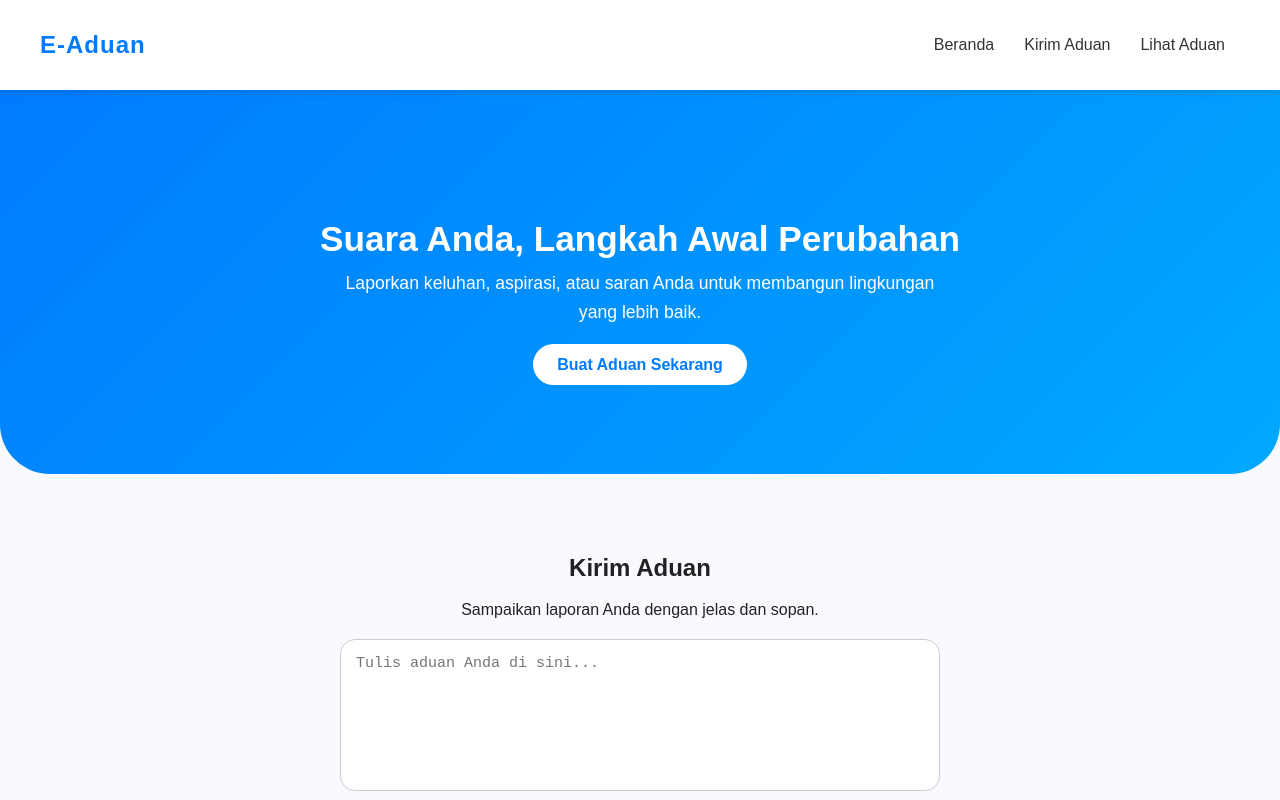
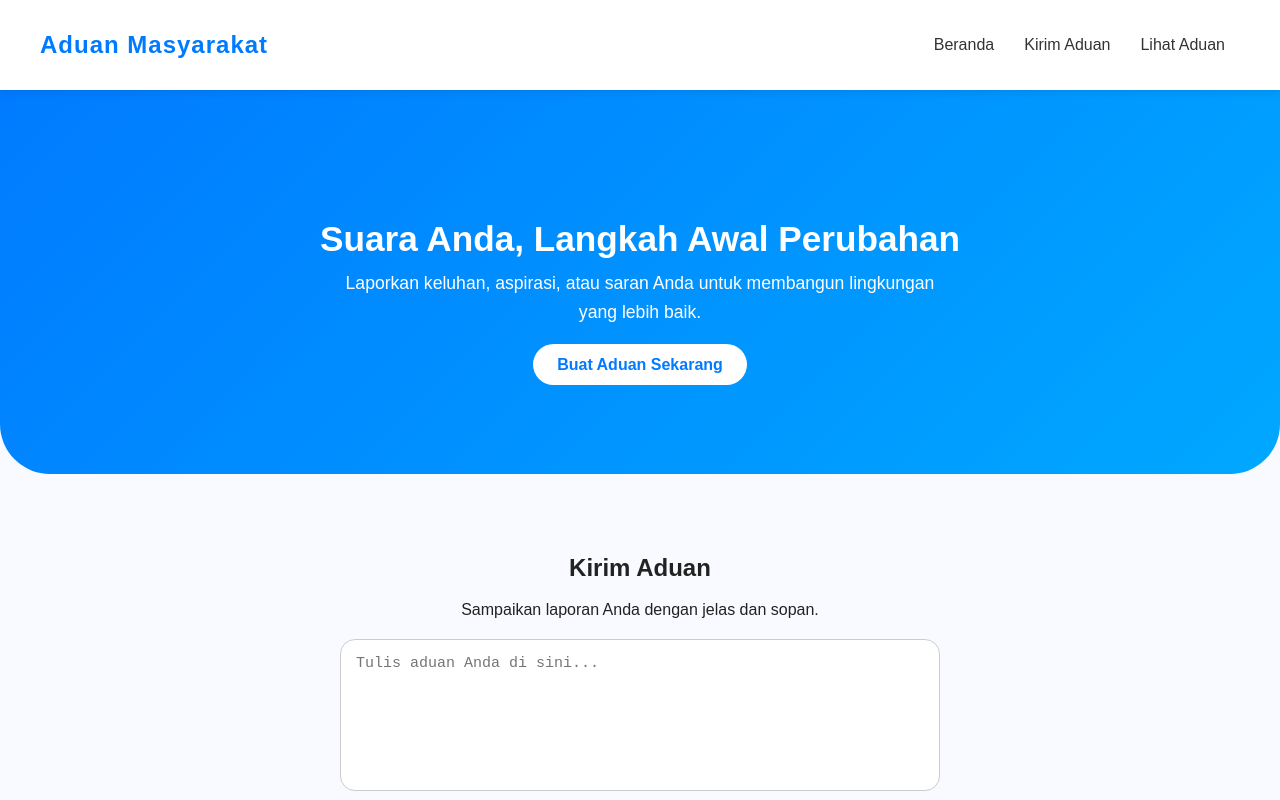
Before and after one commit to Gloriaamandagii/layanan-aduan-masyarakat, a React (Create React App) app: page / in a window 1280 px wide. Shown: the top 800 px of the page. Built offline with nearby package versions, Linux system fonts and the light colour scheme.

Commit message:
add perubahan

```diff
--- a/src/App.js
+++ b/src/App.js
@@ -20,7 +20,7 @@ function App() {
     <div className="App">
       {/* Header */}
       <header className="navbar">
-        <h1 className="logo">E-Aduan</h1>
+        <h1 className="logo">Aduan Masyarakat</h1>
         <nav>
           <a href="#home">Beranda</a>
           <a href="#aduan">Kirim Aduan</a>
```
